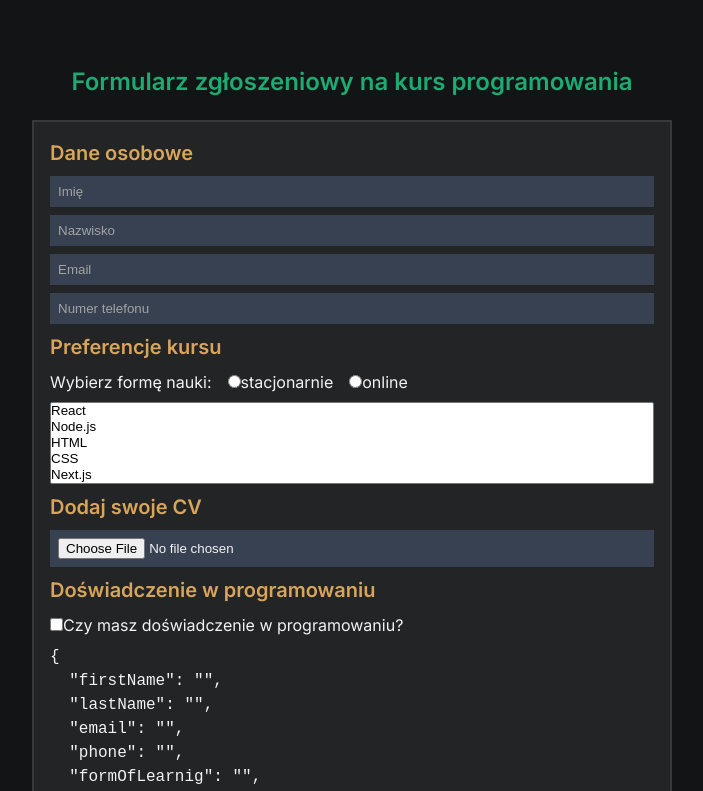
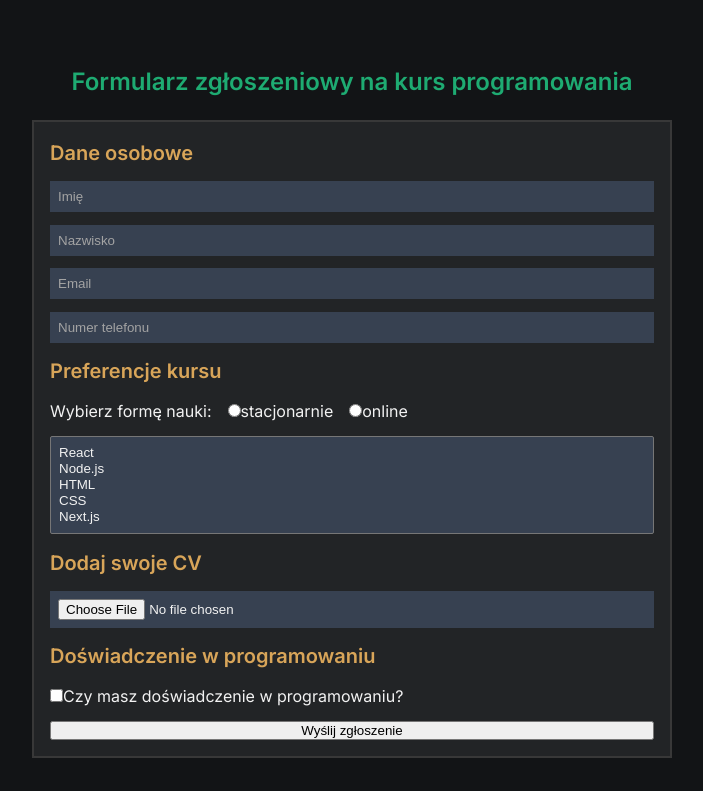
Before and after one commit to katarzynatchir/Register-Form-RHF, a React (Vite) app: page / in a window 1280 px wide. Shown: the top 791 px of the page, without its empty margins (288-991 px from the left). Built offline with nearby package versions, Linux system fonts and the light colour scheme.

Commit message:
add styling to select

```diff
--- a/src/App.jsx
+++ b/src/App.jsx
@@ -1,5 +1,5 @@
 import { useState } from 'react';
-import { Container, H1 } from './styles/styles.js';
+import { Container } from './styles/styles.js';
 import ApplicationForm from './components/ApplicationForm';
 import Modal from './components/Modal.jsx';
 
@@ -9,15 +9,9 @@ const App = () => {
   return (
     <Container>
       {userData === null ? (
-        <>
-          <H1>Formularz zgłoszeniowy na kurs programowania</H1>
-          <ApplicationForm setUserData={setUserData} />
-        </>
+        <ApplicationForm setUserData={setUserData} />
       ) : (
-        <>
-          <H1>Dane z formularza</H1>
-          <Modal userData={userData} />
-        </>
+        <Modal userData={userData} />
       )}
     </Container>
   );
--- a/src/components/ApplicationForm.jsx
+++ b/src/components/ApplicationForm.jsx
@@ -3,10 +3,13 @@ import { zodResolver } from '@hookform/resolvers/zod';
 import formSchema from '../validation/schemaValidation';
 import {
   ApplicationFormStyled,
+  H1,
   H2,
   Input,
+  Select,
   ErrorMessage,
   FlexRow,
+  AddButton,
 } from '../styles/styles';
 
 const ApplicationForm = ({ setUserData }) => {
@@ -37,9 +40,6 @@ const ApplicationForm = ({ setUserData }) => {
     name: 'programingLanguages',
   });
 
-  const onRowDelete = index => {
-    remove(index);
-  };
   const isExperienced = watch('isExperienced');
 
   const onSubmit = data => {
@@ -47,10 +47,12 @@ const ApplicationForm = ({ setUserData }) => {
     console.log(data);
   };
 
-  const onError = errors => console.log('validation errors', errors);
+  // const onError = errors => console.log('validation errors', errors);
 
   return (
-    <ApplicationFormStyled onSubmit={handleSubmit(onSubmit, onError)}>
+    <>
+      <H1>Formularz zgłoszeniowy na kurs programowania</H1>
+      <ApplicationFormStyled onSubmit={handleSubmit(onSubmit)}>
         <H2>Dane osobowe</H2>
         <div>
           <Input {...register('firstName')} type="text" placeholder="Imię" />
@@ -58,16 +60,19 @@ const ApplicationForm = ({ setUserData }) => {
             <ErrorMessage>{errors.firstName.message}</ErrorMessage>
           )}
         </div>
+
         <div>
           <Input {...register('lastName')} type="text" placeholder="Nazwisko" />
           {errors.lastName && (
             <ErrorMessage>{errors.lastName.message}</ErrorMessage>
           )}
         </div>
+
         <div>
           <Input {...register('email')} type="text" placeholder="Email" />
           {errors.email && <ErrorMessage>{errors.email.message}</ErrorMessage>}
         </div>
+
         <div>
           <Input
             {...register('phone')}
@@ -76,7 +81,9 @@ const ApplicationForm = ({ setUserData }) => {
           />
           {errors.phone && <ErrorMessage>{errors.phone.message}</ErrorMessage>}
         </div>
+
         <H2>Preferencje kursu</H2>
+
         <div>
           <FlexRow>
             <p>Wybierz formę nauki: </p>
@@ -103,19 +110,25 @@ const ApplicationForm = ({ setUserData }) => {
             <ErrorMessage>{errors.formOfLearnig.message}</ErrorMessage>
           )}
         </div>
-      <select {...register('technology')} size={5} multiple="multiple">
+
+        <div>
+          <Select {...register('technology')} size={5} multiple="multiple">
             <option value="react">React</option>
             <option value="nodejs">Node.js</option>
             <option value="html">HTML</option>
             <option value="css">CSS</option>
             <option value="nextjs">Next.js</option>
-      </select>
+          </Select>
           {errors.technology && (
             <ErrorMessage>{errors.technology.message}</ErrorMessage>
           )}
+        </div>
+
         <H2>Dodaj swoje CV</H2>
         <Input {...register('imageCV')} type="file" />
-      {errors.imageCV && <ErrorMessage>{errors.imageCV.message}</ErrorMessage>}
+        {errors.imageCV && (
+          <ErrorMessage>{errors.imageCV.message}</ErrorMessage>
+        )}
         <H2>Doświadczenie w programowaniu</H2>
         <div>
           <label>
@@ -126,7 +139,7 @@ const ApplicationForm = ({ setUserData }) => {
         {isExperienced && (
           <>
             <div>
-            <button
+              <AddButton
                 type="button"
                 onClick={() => {
                   append({
@@ -136,9 +149,11 @@ const ApplicationForm = ({ setUserData }) => {
                 }}
               >
                 Dodaj doświadczenie
-            </button>
+              </AddButton>
               {errors.programingLanguages && (
-              <ErrorMessage>{errors.programingLanguages.message}</ErrorMessage>
+                <ErrorMessage>
+                  {errors.programingLanguages.message}
+                </ErrorMessage>
               )}
             </div>
             {fields.map((field, index) => (
@@ -146,7 +161,7 @@ const ApplicationForm = ({ setUserData }) => {
                 <tbody>
                   <tr>
                     <td>
-                    <select
+                      <Select
                         {...register(`programingLanguages.${index}.name`, {
                           shouldUnregister: true,
                         })}
@@ -155,10 +170,10 @@ const ApplicationForm = ({ setUserData }) => {
                         <option value="Python">Python</option>
                         <option value="C++">C++</option>
                         <option value="Inne">Inne</option>
-                    </select>
+                      </Select>
                     </td>
                     <td>
-                    <select
+                      <Select
                         {...register(`programingLanguages.${index}.years`, {
                           shouldUnregister: true,
                         })}
@@ -168,10 +183,10 @@ const ApplicationForm = ({ setUserData }) => {
                         <option value="3">3</option>
                         <option value="4">4</option>
                         <option value="5">5</option>
-                    </select>
+                      </Select>
                     </td>
                     <td>
-                    <button type="button" onClick={() => onRowDelete(index)}>
+                      <button type="button" onClick={index => remove(index)}>
                         Usuń
                       </button>
                     </td>
@@ -181,9 +196,10 @@ const ApplicationForm = ({ setUserData }) => {
             ))}
           </>
         )}
-      <pre>{JSON.stringify(watch(), null, 2)}</pre>
+        {/* <pre>{JSON.stringify(watch(), null, 2)}</pre> */}
         <button type="submit">Wyślij zgłoszenie</button>
       </ApplicationFormStyled>
+    </>
   );
 };
 
--- a/src/components/Modal.jsx
+++ b/src/components/Modal.jsx
@@ -1,6 +1,9 @@
+import { H1 } from '../styles/styles';
+
 const Modal = ({ userData }) => {
   return (
     <div>
+      <H1>Dane z formularza</H1>
       <p>Imię: {userData.firstName}</p>
       <p>{JSON.stringify(userData, null, 2)}</p>
     </div>
--- a/src/styles/styles.js
+++ b/src/styles/styles.js
@@ -11,7 +11,7 @@ const Container = styled.div`
 const ApplicationFormStyled = styled('form')`
   display: flex;
   flex-direction: column;
-  gap: 0.5rem;
+  gap: 0.8rem;
   width: 40rem;
   padding: 1rem;
   border: 0.125rem solid #383838;
@@ -44,6 +44,17 @@ const Input = styled.input`
   }
 `;
 
+const Select = styled.select`
+  width: 100%;
+  background-color: #374151;
+  color: #f2f2f2;
+  padding: 0.5rem;
+  overflow-y: hidden;
+  &:focus-visible {
+    outline: 1px solid #748eab;
+  }
+`;
+
 const ErrorMessage = styled.p`
   font-size: 0.85rem;
   color: #ef5350;
@@ -54,12 +65,33 @@ const FlexRow = styled.div`
   gap: 1rem;
 `;
 
+const AddButton = styled.button`
+  background-color: #0d9f6e;
+  width: 100%;
+  padding: 0.5rem;
+  text-align: center;
+  color: #000;
+  cursor: pointer;
+  border: none;
+`;
+
+// const DeleteButton = styled.button`
+//   background-color: #0d9f6e;
+//   width: 100%;
+//   padding: 0.5rem;
+//   text-align: center;
+//   color: #000;
+//   cursor: pointer;
+//   border: none;
+// `;
 export {
   Container,
   ApplicationFormStyled,
   H1,
   H2,
   Input,
+  Select,
   ErrorMessage,
   FlexRow,
+  AddButton,
 };
```
Lines whose indentation alone changed are shown as unchanged.
